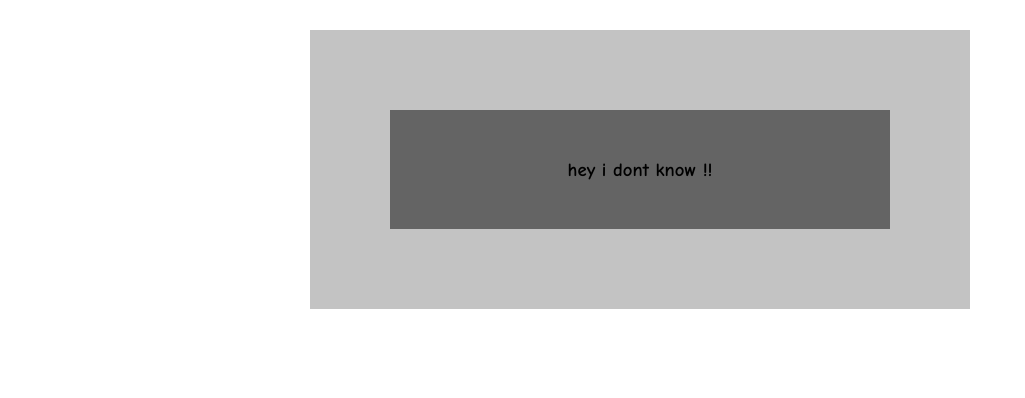
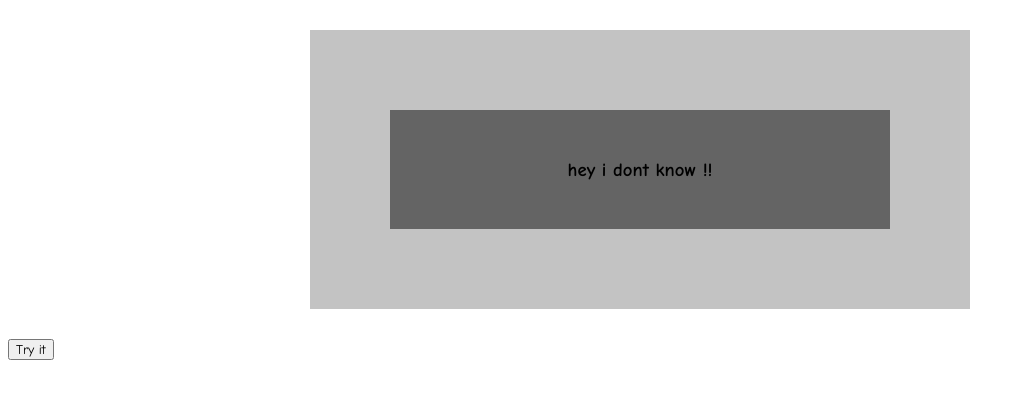
Before and after one commit to jack-joniur/learn, a plain HTML site: page index.html in a window 1280 px wide. Shown: the whole page, without its empty margins (0-1025 px from the left). Drawn offline with Linux system fonts and the light colour scheme.

Commit message:
add a button

```diff
--- a/index.html
+++ b/index.html
@@ -13,9 +13,14 @@
             <h1>
                 hey i dont know !!
             </h1>
-            <!-- the input is very bad because it was no of use -->
         </section>
     </section>
     <!--  end create the Container   -->
+
+    <!-- Create the button for beauti page -->
+        <section class="butt">
+            <button id="button">Try it</button>
+        </section>
+    <!-- end Create the button for beauti page -->
 </body>
 </html>
```
